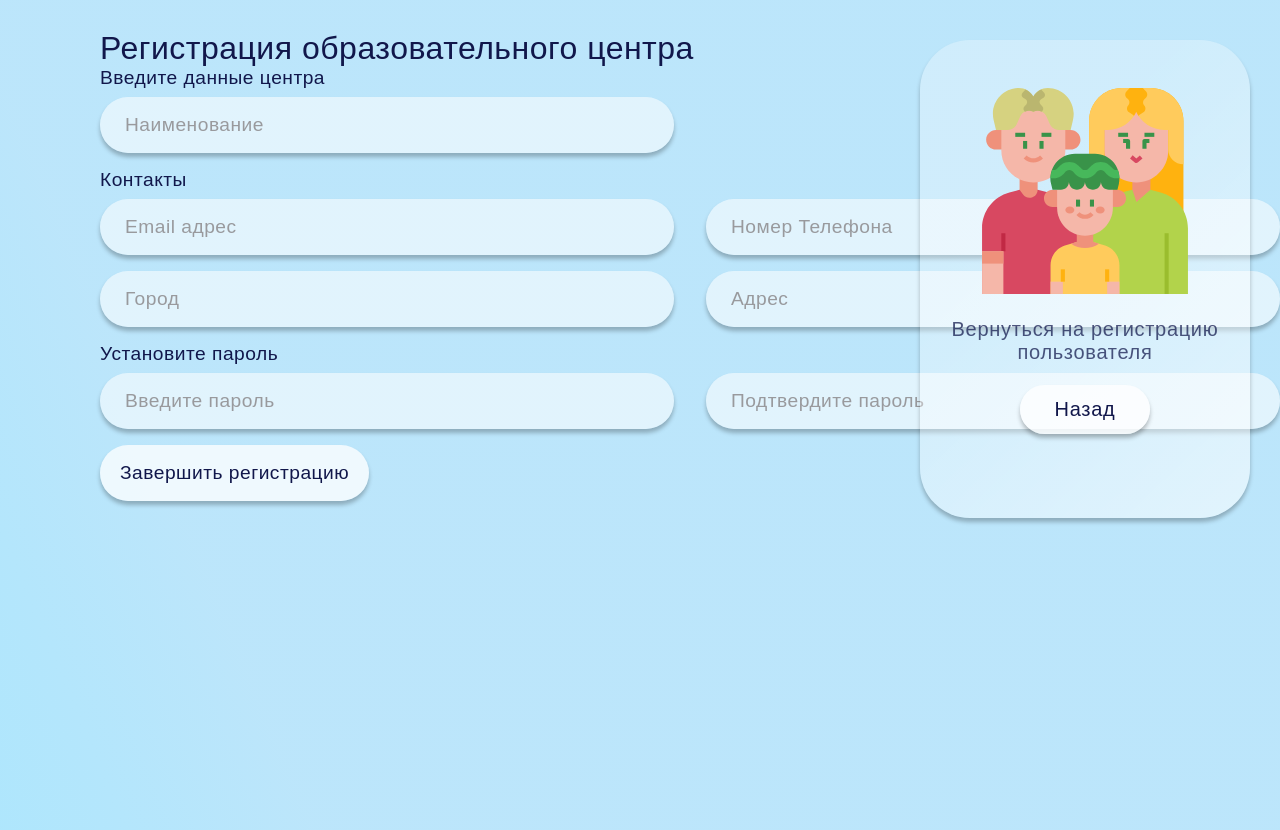
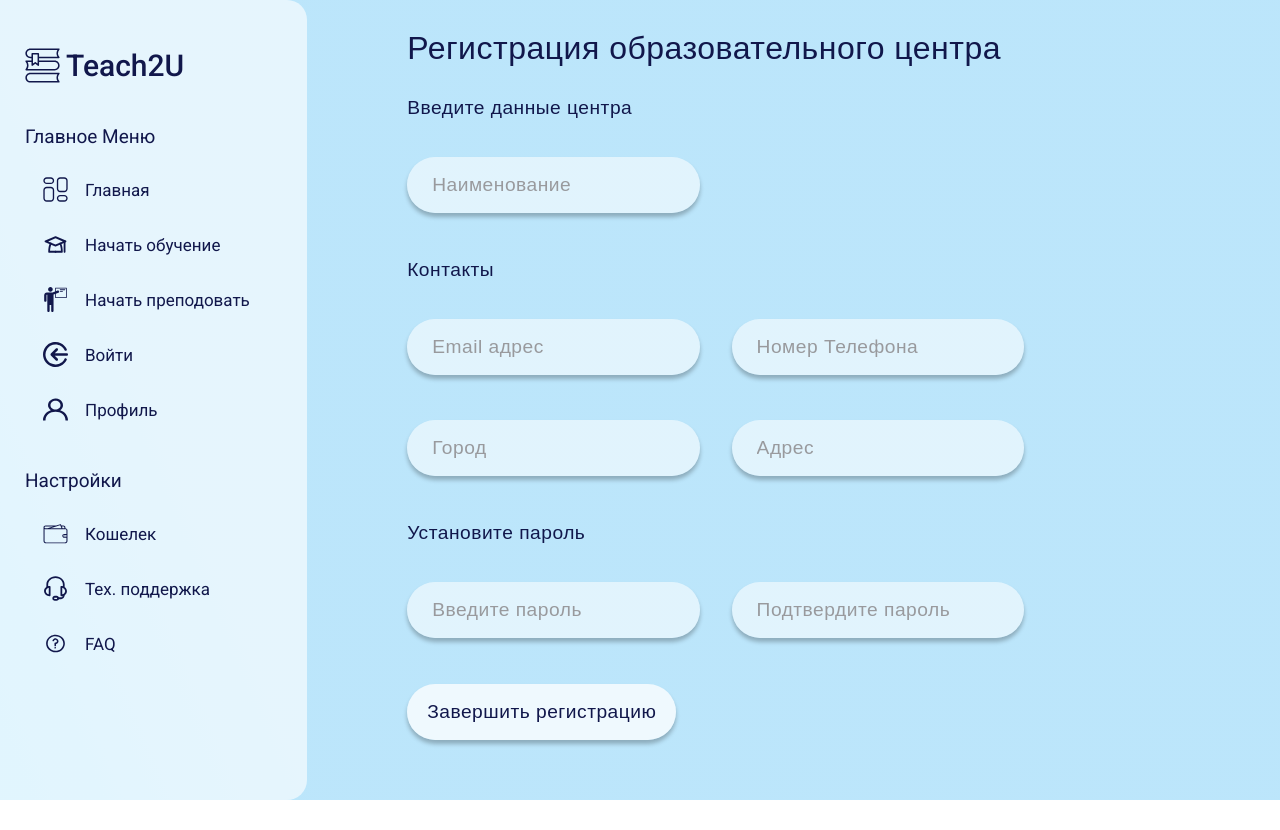
Before and after one commit to PolozovMichael/Teach2U, a React (Create React App) app in the folder frontend-app/: page /regEduCent in a window 1280 px wide. After the commit the page ends 800 px from the top, so only its background shows below. Built offline with nearby package versions, Linux system fonts and the light colour scheme.

Commit message:
fix: fixed register pages and teacher's profile page

```diff
--- a/frontend-app/package.json
+++ b/frontend-app/package.json
@@ -21,7 +21,7 @@
     "react-dom": "^18.2.0",
     "react-router-dom": "^6.8.1",
     "react-scripts": "5.0.1",
-    "sass": "^1.58.3",
+    "sass": "^1.60.0",
     "typescript": "^4.9.5",
     "web-vitals": "^2.1.4"
   },
--- a/frontend-app/src/components/SignUp/EduRegister.jsx
+++ b/frontend-app/src/components/SignUp/EduRegister.jsx
@@ -3,6 +3,7 @@ import { useState } from 'react';
 import EduCentCard from './EduCentCard';
 import parent from '../../assets/svg-pictures/parents.svg'
 import axiosInstance from "../../axios";
+import Sidebar from '../Sidebar/Sidebar';
 
 const EduRegister = () => {
   const [formData, setFormData] = useState({
@@ -44,13 +45,9 @@ const EduRegister = () => {
 
   return (
 
-    <form className="form" onSubmit={handleSubmit}>
-            <EduCentCard className='form--card'
-            src={parent}
-            text="Вернуться на регистрацию пользователя"
-            buttonText="Назад"
-            url='/register'
-          />
+    <div className="main">
+      <Sidebar/>
+      <form className="form" onSubmit={handleSubmit}>
       <h1 className='regTitle'>Регистрация образовательного центра</h1>
       <p>Введите данные центра</p>
       <input
@@ -115,6 +112,7 @@ const EduRegister = () => {
         Завершить регистрацию
       </button>
     </form>
+    </div>
   );
 };
 
--- a/frontend-app/src/components/SignUp/SignAsTeacher.jsx
+++ b/frontend-app/src/components/SignUp/SignAsTeacher.jsx
@@ -48,12 +48,6 @@ const SignUpTeacher = () => {
     <div className="main">
       <Sidebar/>
       <form className="form" onSubmit={handleSubmit}>
-            <EduCentCard className='form--card'
-            src={school}
-            text="Зарегистрировать образовательный центр"
-            buttonText="Регистрация"
-            url='/regEduCent'
-          />
       <h1 className='regTitle'>Регистрация репетитора</h1>
       <p>Введите ваши данные</p>
       <input
--- a/frontend-app/src/components/SignUp/SignUp.jsx
+++ b/frontend-app/src/components/SignUp/SignUp.jsx
@@ -3,6 +3,7 @@ import React, { useState } from 'react';
 import TeachCard from './TeachCard';
 import './sign-up.css'
 import axiosInstance from "../../axios";
+import Sidebar from '../Sidebar/Sidebar';
 
 const SignUp = () => {
   const [formData, setFormData] = useState({
@@ -43,12 +44,9 @@ const SignUp = () => {
 
   return (
 
+    <div className="main">
+      <Sidebar/>
         <form className="form" onSubmit={handleSubmit}>
-            <TeachCard className='form--card'
-            src={teacherCard}
-            text="Обучай, находи новых клиентов быстро и легко"
-            buttonText="Начать обучать"
-          />
         <h1 className='regTitle'>Регистрация ученика</h1>
         <p>Информация о ребенке</p>
         <input
@@ -105,6 +103,7 @@ const SignUp = () => {
           Завершить регистрацию
         </button>
       </form>
+    </div>
   );
 };
 
```
Also changed, not shown: 1 other file (tests, documents, lock files or other folders). Lines whose indentation alone changed are shown as unchanged.
